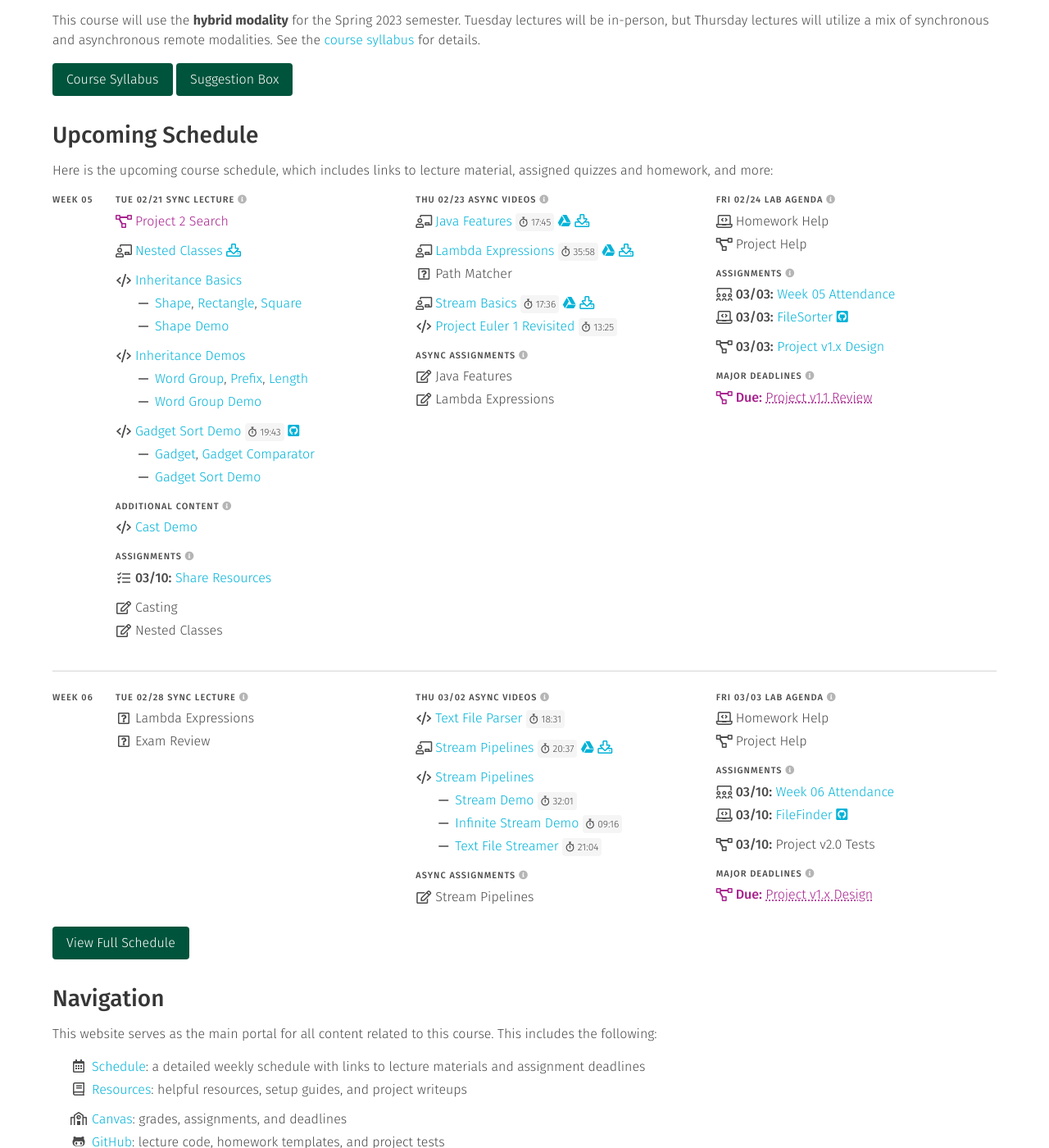
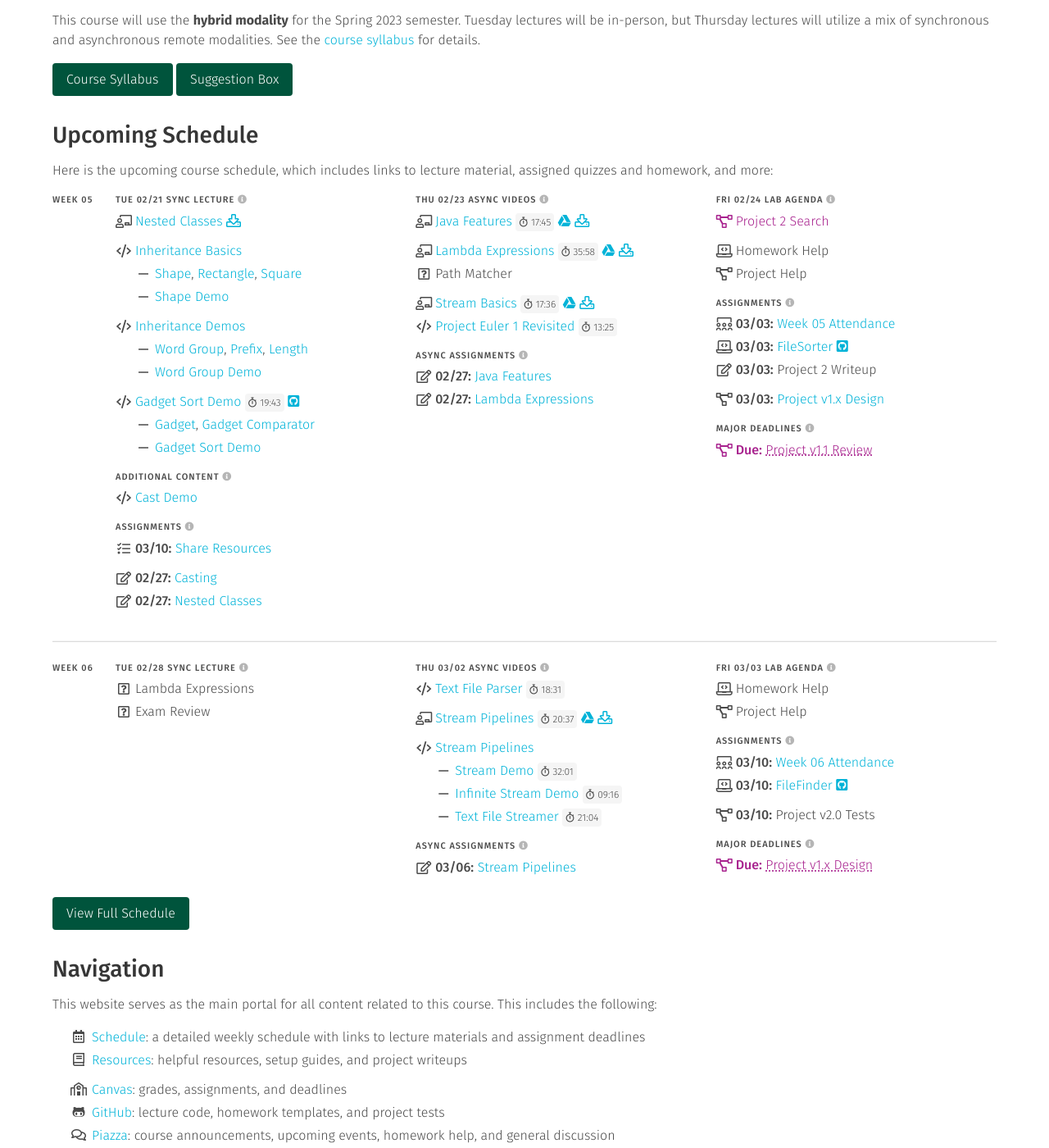
Before and after one commit to usf-cs272-spring2023/usf-cs272-spring2023.github.io, a Jekyll site: the page built from index.md, in a window 1280 px wide and 1400 px high, scrolled down 437 px. Shown: the whole window at 82% size. Built offline with Jekyll 4.4.1, drawn with Linux system fonts in a browser that asks for light colours.

Commit message:
Adding project 2 discussion to lab

```diff
--- a/_data/quizzes.yml
+++ b/_data/quizzes.yml
@@ -97,49 +97,48 @@ casting:
   <<: *default
   text: 'Casting'
   tags: ['inheritance']
-#   date: 2022-09-23
-#   link: 'https://usfca.instructure.com/courses/1608197/quizzes/2409346'
+  date: 2023-02-27
+  href: 'https://usfca.instructure.com/courses/1611719/quizzes/2421167'
 #   test: 'https://usfca.instructure.com/courses/1608197/quizzes/2413868'
 
 nesting:
   <<: *default
   text: 'Nested Classes'
   tags: ['inheritance']
-#   date: 2022-09-23
-#   link: 'https://usfca.instructure.com/courses/1608197/quizzes/2409348'
+  date: 2023-02-27
+  href: 'https://usfca.instructure.com/courses/1611719/quizzes/2421163'
 #   test: 'https://usfca.instructure.com/courses/1608197/quizzes/2413865'
 
 java:
   <<: *default
   text: 'Java Features'
   tags: ['none']
-#   date: 2022-09-30
-#   link: 'https://usfca.instructure.com/courses/1608197/quizzes/2409344'
+  date: 2023-02-27
+  href: 'https://usfca.instructure.com/courses/1611719/quizzes/2421168'
 #   test: 'https://usfca.instructure.com/courses/1608197/quizzes/2413862'
 
 lambdas:
   <<: *default
   text: 'Lambda Expressions'
   tags: ['lambdas']
-#   date: 2022-09-30
-#   link: 'https://usfca.instructure.com/courses/1608197/quizzes/2409336'
+  date: 2023-02-27
+  href: 'https://usfca.instructure.com/courses/1611719/quizzes/2421156'
 #   test: 'https://usfca.instructure.com/courses/1608197/quizzes/2413861'
 
 streams:
   <<: *default
   text: 'Stream Pipelines'
   tags: ['streams']
-#   date: 2022-09-30
-#   link: 'https://usfca.instructure.com/courses/1608197/quizzes/2409358'
-
+  date: 2023-03-06
+  href: 'https://usfca.instructure.com/courses/1611719/quizzes/2421161'
 #   test: 'https://usfca.instructure.com/courses/1608197/quizzes/2413859'
 
-# project2:
-#   <<: *default
-#   text: 'Project 2 Guide'
+project2:
+  <<: *default
+  text: 'Project 2 Writeup'
+  tags: ['none']
+  date: 2023-03-03
 #   link: 'https://usfca.instructure.com/courses/1608197/quizzes/2409368'
-#   date: 2022-09-30
-#   tags: ['none']
 
 # regex:
 #   <<: *default
```
Also changed, not shown: _data/schedule.yml (+7 -4 lines).
